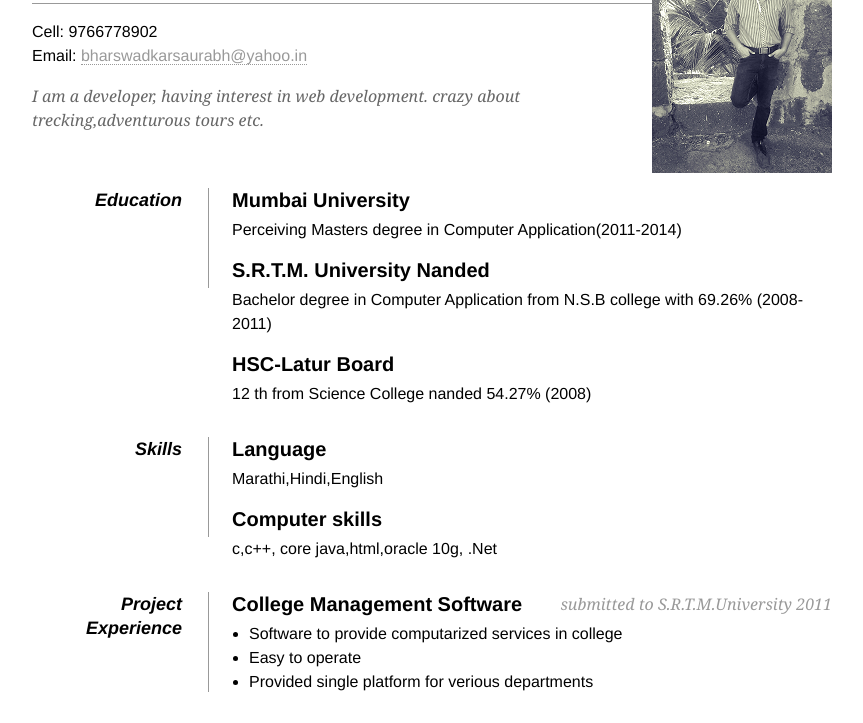
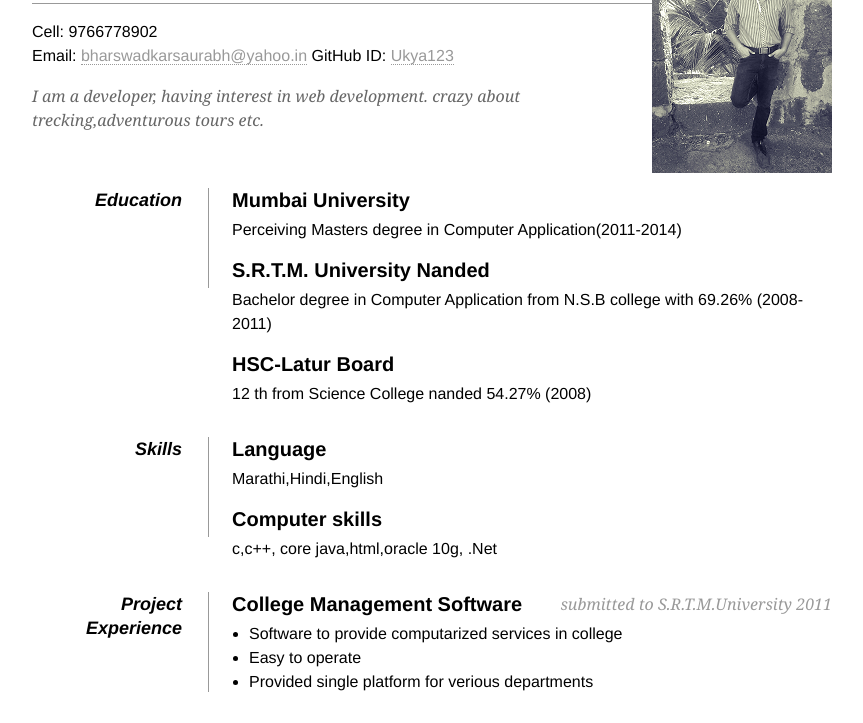
Before and after one commit to saavrabh/ukya123.github.io, a plain HTML site: page index.html in a window 1280 px wide. Shown: the part 77-800 px from the top of the page, without its empty margins (208-1071 px from the left). Drawn offline with Linux system fonts and the light colour scheme.

Commit message:
index file updated

```diff
--- a/index.html
+++ b/index.html
@@ -50,6 +50,7 @@ body { font: 16px Helvetica, Sans-Serif; line-height: 24px; background: url(imag
             <p>
                 Cell: <span class="tel">9766778902</span><br />
                 Email: <a class="email" href="mailto:greatoldone@lovecraft.com">bharswadkarsaurabh@yahoo.in</a>
+	        GitHub ID:  <a class="email" href="">Ukya123</a>
             </p>
         </div>
 
```
